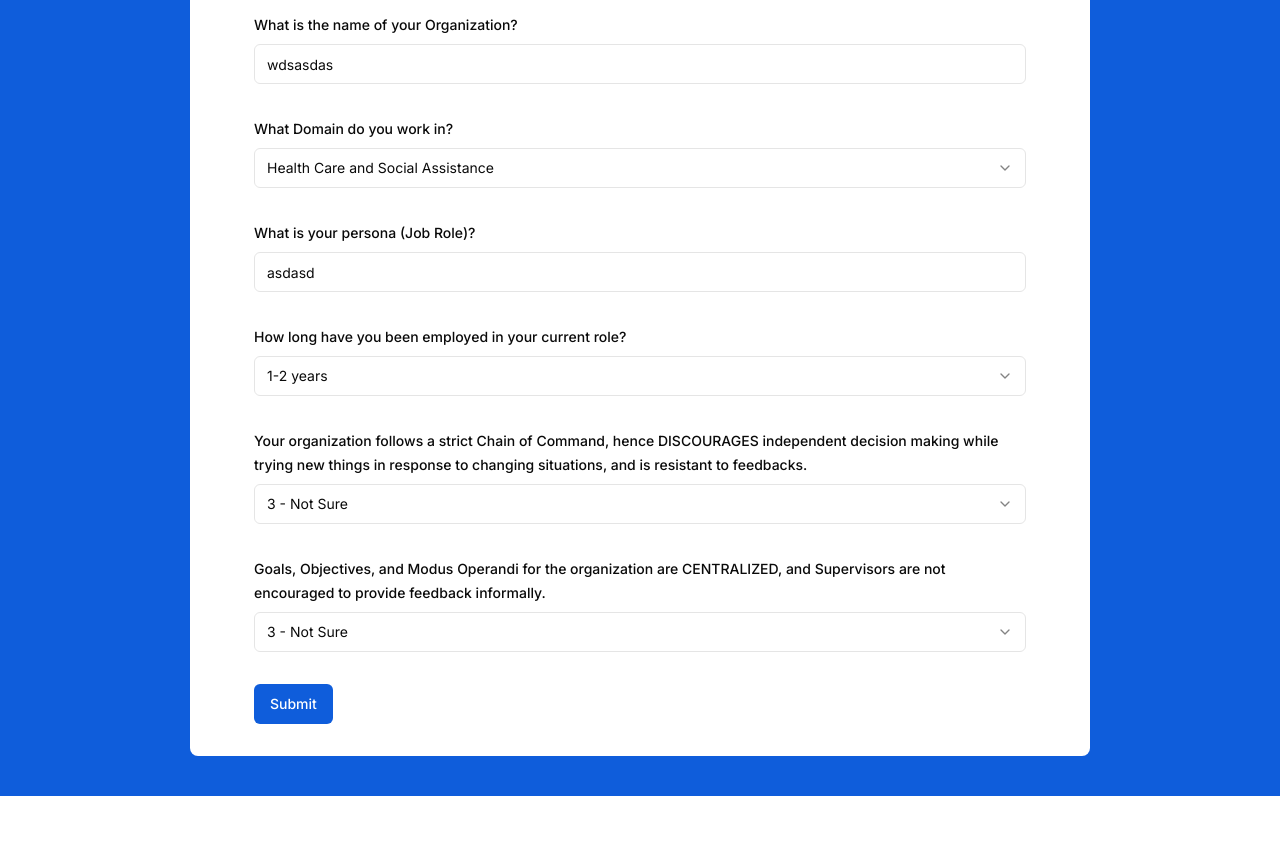
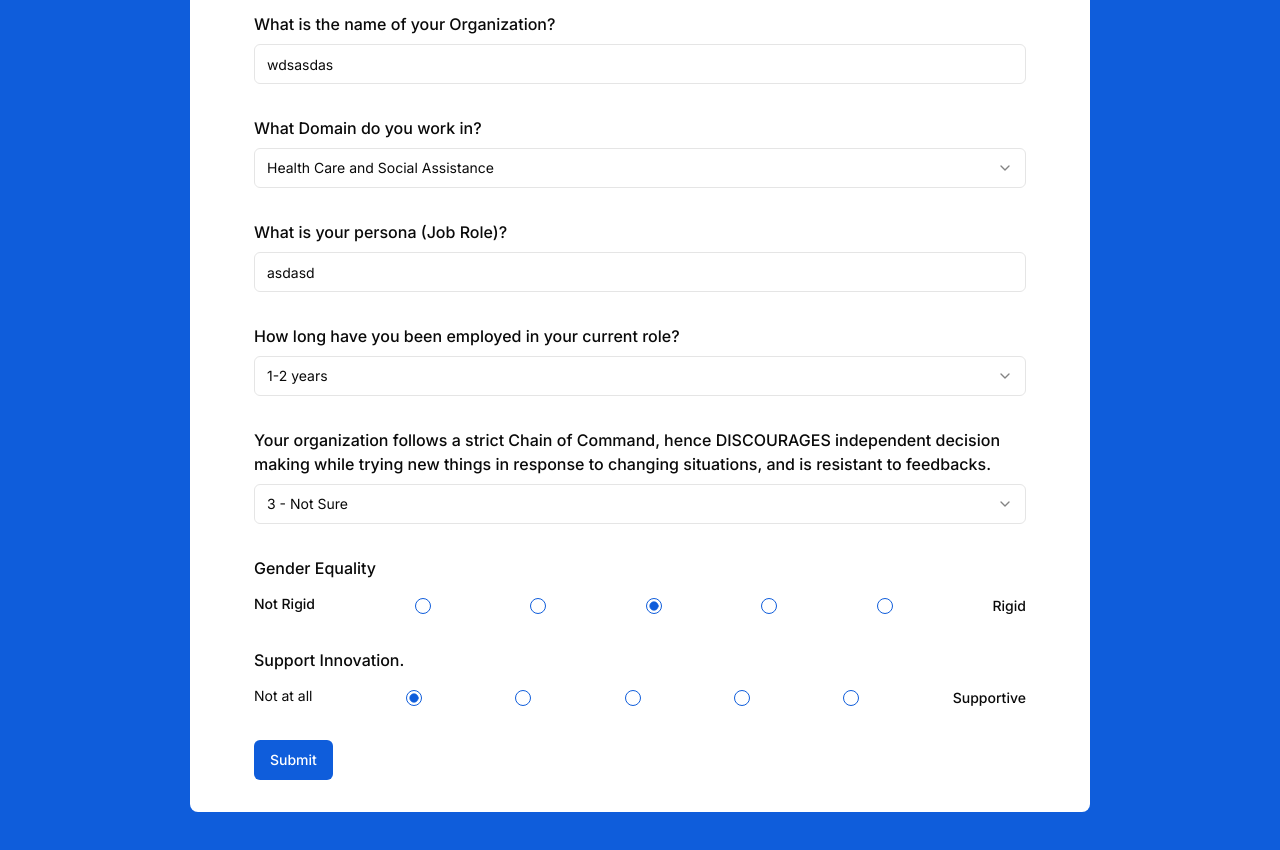
Before and after one commit to vignesh-gupta/hcl-cultural-app, a Next.js app: page /survey in a window 1280 px wide. Shown: the part 424-1274 px from the top of the page. Before the commit the page ends 1220 px from the top, so only its background shows below. Built offline with nearby package versions, Linux system fonts and the light colour scheme.

Commit message:
[added] radio grps

```diff
--- a/app/survey/page.tsx
+++ b/app/survey/page.tsx
@@ -21,8 +21,8 @@ const SurveyPage = () => {
         in the beginning there are some general questions regarding you, your
         work location and role.
       </p>
-      <div className="items-center w-full py-8 mt-10 bg-white rounded-lg md:w-3/4">
-        <p className="mb-3 font-semibold text-center text-primary">
+      <div className=" items-center w-full py-8 mt-10 bg-white rounded-lg md:w-3/4">
+        <p className="mb-3 font-semibold text-center text-primary text-sm sm:text-base">
           Please submit the form below to the best of your knowledge
         </p>
         <SurveyForm />
--- a/package.json
+++ b/package.json
@@ -8,7 +8,9 @@
     "build": "next build",
     "start": "next start",
     "lint": "next lint",
-    "db": "sudo docker compose up -d"
+    "db": "sudo docker compose up -d",
+    "studio": "prisma studio",
+    "dev-migration": "npx prisma migrate dev --name init"
   },
   "dependencies": {
     "@hookform/resolvers": "^3.1.1",
--- a/src/components/SurveyForm.tsx
+++ b/src/components/SurveyForm.tsx
@@ -24,9 +24,9 @@ import { domains, surveyQuestions } from "@/constants/mapingConstants";
 import RatingOptions from "./RatingOptions";
 import { SurveyQuestion } from "@/types";
 import { submitSurveyAction } from "@/actions";
+import { RadioGroup, RadioGroupItem } from "./ui/radio-group";
 
 const SurveyForm = () => {
-
   const form = useForm<z.infer<typeof formSchema>>({
     resolver: zodResolver(formSchema),
     defaultValues: {
@@ -49,11 +49,11 @@ const SurveyForm = () => {
 
   async function onSubmit(values: z.infer<typeof formSchema>) {
     console.log(values);
-    let res = await submitSurveyAction(values)
+    let res = await submitSurveyAction(values);
     console.log(res);
 
-    if(res.id){
-      alert("Survey Submitted Successfully")
+    if (res.id) {
+      alert("Survey Submitted Successfully");
     }
 
     form.reset();
@@ -68,7 +68,7 @@ const SurveyForm = () => {
             name="org"
             render={({ field }) => (
               <FormItem>
-                <FormLabel>What is the name of your Organization?</FormLabel>
+                <FormLabel className="text-xs md:text-base">What is the name of your Organization?</FormLabel>
                 <FormControl>
                   <Input placeholder="HCLTECH" {...field} />
                 </FormControl>
@@ -82,7 +82,7 @@ const SurveyForm = () => {
             name="domain"
             render={({ field }) => (
               <FormItem>
-                <FormLabel>What Domain do you work in?</FormLabel>
+                <FormLabel className="text-xs md:text-base">What Domain do you work in?</FormLabel>
                 <FormControl>
                   <Select
                     onValueChange={field.onChange}
@@ -110,7 +110,7 @@ const SurveyForm = () => {
             name="role"
             render={({ field }) => (
               <FormItem>
-                <FormLabel>What is your persona (Job Role)?</FormLabel>
+                <FormLabel className="text-xs md:text-base">What is your persona (Job Role)?</FormLabel>
                 <FormControl>
                   <Input placeholder="HCLTECH" {...field} />
                 </FormControl>
@@ -124,7 +124,7 @@ const SurveyForm = () => {
             name="experience"
             render={({ field }) => (
               <FormItem>
-                <FormLabel>
+                <FormLabel className="text-xs md:text-base">
                   How long have you been employed in your current role?
                 </FormLabel>
                 <FormControl>
@@ -162,7 +162,7 @@ const SurveyForm = () => {
             name={surveyQuestions[0].value}
             render={({ field }) => (
               <FormItem>
-                  <FormLabel>{surveyQuestions[0].question}</FormLabel>
+                <FormLabel className="text-xs md:text-base">{surveyQuestions[0].question}</FormLabel>
                 <FormControl>
                   <Select
                     onValueChange={field.onChange}
@@ -182,24 +182,70 @@ const SurveyForm = () => {
 
           {/* Testing other ways */}
 
+          <FormField
+            control={form.control}
+            name={surveyQuestions[2].value}
+            render={({ field }) => (
+              <FormItem className="space-y-3">
+                <FormLabel className="text-xs md:text-base">{surveyQuestions[2].question}</FormLabel>
+                <FormControl>
+                  <RadioGroup
+                    onValueChange={field.onChange}
+                    defaultValue={field.value}
+                    className="flex justify-between space-y-1"
+                  >
+                    <FormItem className="flex items-center space-x-3 space-y-0">
+                      <FormLabel className="text-xs md:text-sm">Not Rigid</FormLabel>
+                    </FormItem>
+                    {[1, 2, 3, 4, 5].map((value) => (
+                      <FormItem
+                        className="flex items-center space-x-3 space-y-0"
+                        key={`${surveyQuestions[1].value}-${value}`}
+                      >
+                        <FormControl>
+                          <RadioGroupItem value={value.toString()} />
+                        </FormControl>
+                      </FormItem>
+                    ))}
+                    <FormItem className="flex items-center space-x-3 space-y-0">
+                      <FormLabel className="text-xs md:text-sm">Rigid</FormLabel>
+                    </FormItem>
+                  </RadioGroup>
+                </FormControl>
+                <FormMessage />
+              </FormItem>
+            )}
+          />
 
           <FormField
-              key={surveyQuestions[1].value}
             control={form.control}
-              name={surveyQuestions[1].value}
+            name={surveyQuestions[3].value}
             render={({ field }) => (
-                <FormItem>
-                  <FormLabel>{surveyQuestions[1].question}</FormLabel>
+              <FormItem className="space-y-3">
+                <FormLabel className="text-xs md:text-base">{surveyQuestions[3].question}</FormLabel>
                 <FormControl>
-                    <Select
+                  <RadioGroup
                     onValueChange={field.onChange}
                     defaultValue={field.value}
+                    className="flex justify-between space-y-1"
                   >
-                      <SelectTrigger className="w-full">
-                        <SelectValue placeholder="Domain" />
-                      </SelectTrigger>
-                      <RatingOptions />
-                    </Select>
+                    <FormItem className="flex items-center space-x-3 space-y-0">
+                      <FormLabel className="text-xs md:text-sm font-normal">Not at all</FormLabel>
+                    </FormItem>
+                    {[1, 2, 3, 4, 5].map((value) => (
+                      <FormItem
+                        className="flex items-center space-x-3 space-y-0"
+                        key={`${surveyQuestions[1].value}-${value}`}
+                      >
+                        <FormControl>
+                          <RadioGroupItem value={value.toString()} />
+                        </FormControl>
+                      </FormItem>
+                    ))}
+                    <FormItem className="flex items-center space-x-3 space-y-0">
+                      <FormLabel className="text-xs md:text-sm">Supportive</FormLabel>
+                    </FormItem>
+                  </RadioGroup>
                 </FormControl>
                 <FormMessage />
               </FormItem>
--- a/src/constants/mapingConstants.ts
+++ b/src/constants/mapingConstants.ts
@@ -41,13 +41,11 @@ export const surveyQuestions: SurveyQuestion[] = [
     value: "surveyQ2",
   },
   {
-    question:
-      "In your organization, the policies around Gender Equality (like Equal Pay, Equal Position in Leadership, and mitigation of gender-based discriminations) are NOT robust.",
+    question: "Gender Equality ",
     value: "surveyQ3",
   },
   {
-    question:
-      "Your organization plays safe by avoiding implementation of untested NEW IDEAS, NEW INITIATIVES, and is UNWILLING to take risks for trying new things in order to maintain business-as-usual.",
+    question: "Support Innovation.",
     value: "surveyQ4",
   },
   {
```
Lines whose indentation alone changed are shown as unchanged.
